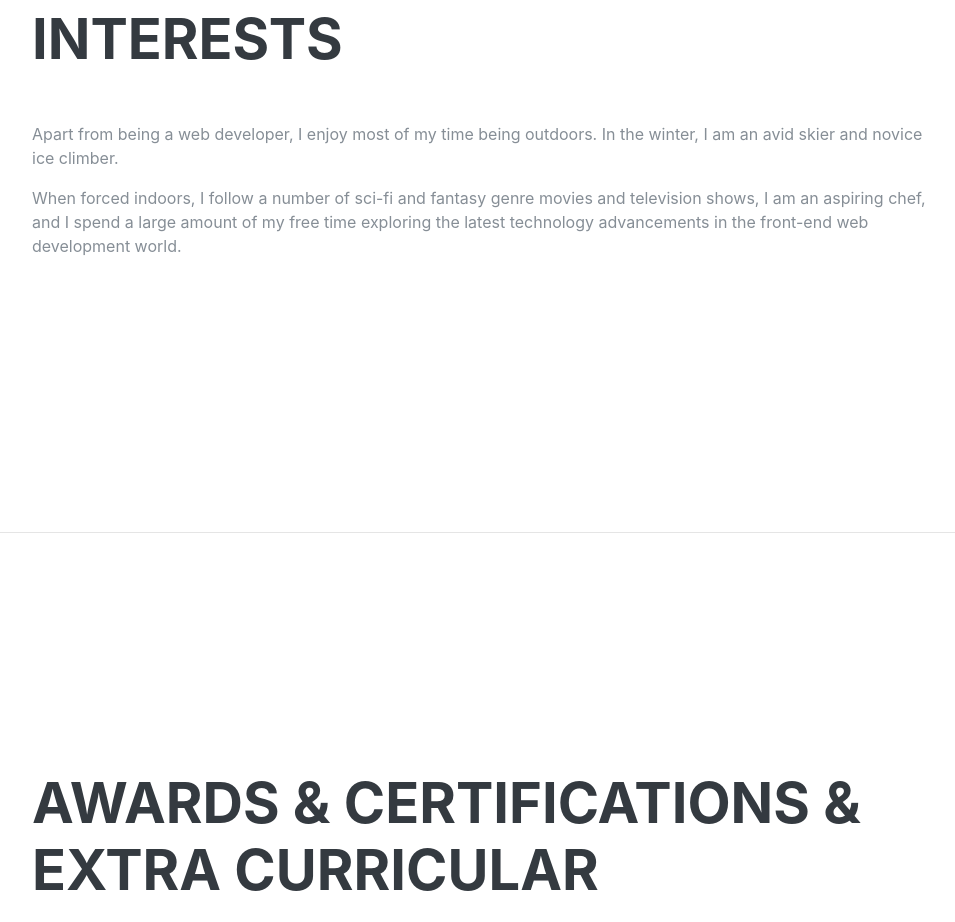
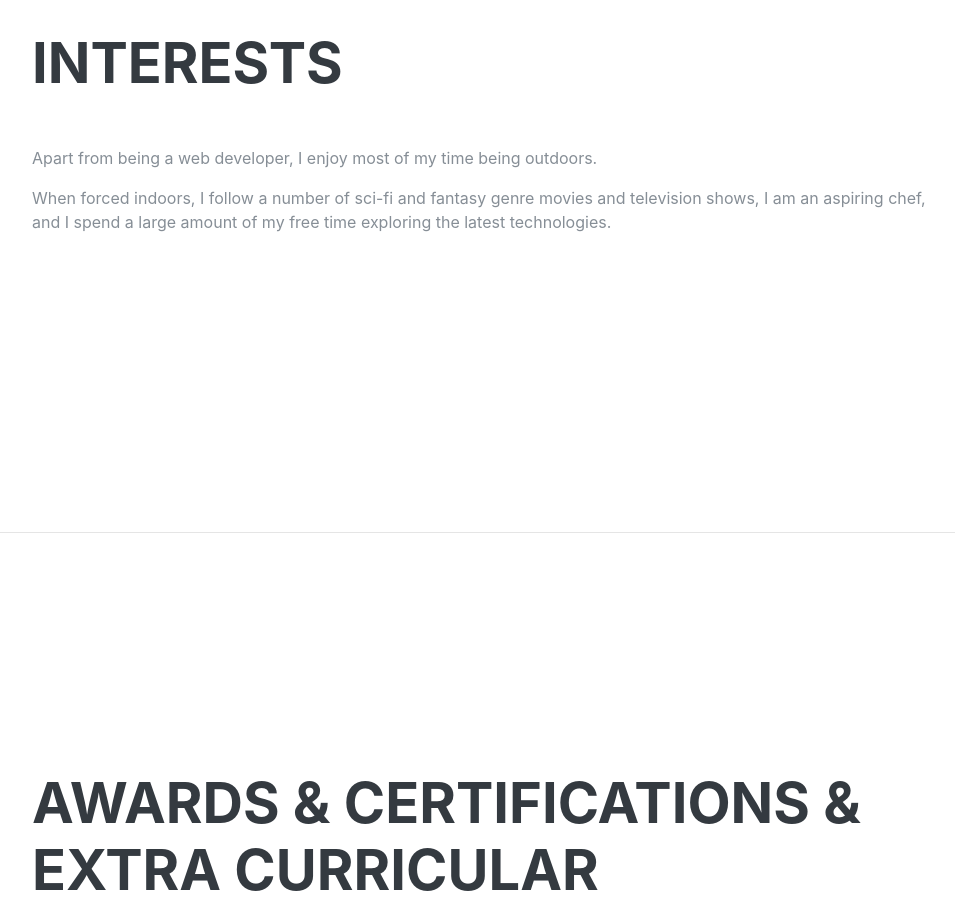
Before and after one commit to iamrohitgund/old_website, a plain HTML site: page index.html in a window 1280 px wide. Shown: the part 3500-4422 px from the top of the page, without its empty margins (288-1243 px from the left). Drawn offline with Linux system fonts and the light colour scheme; a web font is replaced by a local one.

Commit message:
Update index.html

```diff
--- a/index.html
+++ b/index.html
@@ -206,8 +206,8 @@
     <section class="resume-section p-3 p-lg-5 d-flex align-items-center" id="interests">
       <div class="w-100">
         <h2 class="mb-5">Interests</h2>
-        <p>Apart from being a web developer, I enjoy most of my time being outdoors. In the winter, I am an avid skier and novice ice climber.</p>
-        <p class="mb-0">When forced indoors, I follow a number of sci-fi and fantasy genre movies and television shows, I am an aspiring chef, and I spend a large amount of my free time exploring the latest technology advancements in the front-end web development world.</p>
+        <p>Apart from being a web developer, I enjoy most of my time being outdoors.</p>
+        <p class="mb-0">When forced indoors, I follow a number of sci-fi and fantasy genre movies and television shows, I am an aspiring chef, and I spend a large amount of my free time exploring the latest technologies.</p>
       </div>
     </section>
 
```
